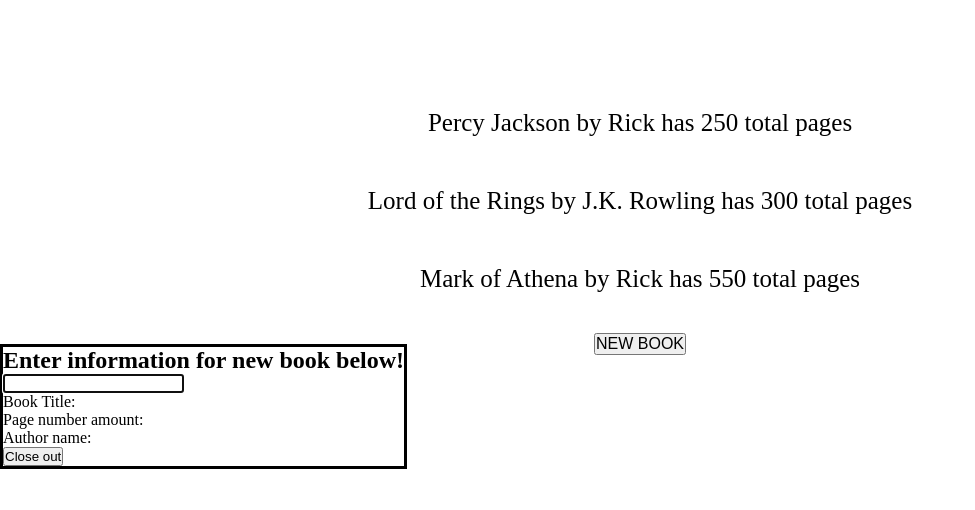
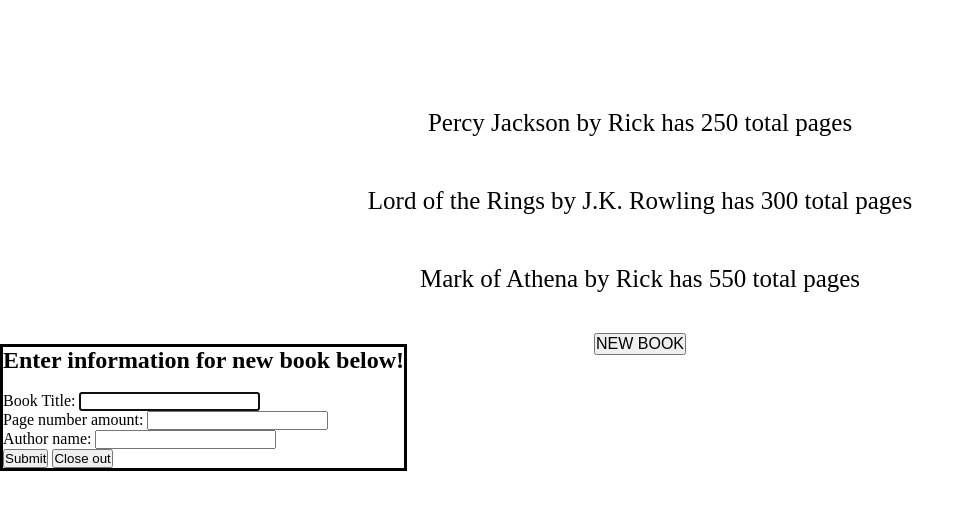
Before and after one commit to alanzhang03/Library, a plain HTML site: page index.html in a window 1280 px wide. Both pictures are taken after a click on the button "NEW BOOK". Shown: the part 58-568 px from the top of the page, without its empty margins (0-975 px from the left). Drawn offline with Linux system fonts and the light colour scheme.

Commit message:
submit form

```diff
--- a/index.html
+++ b/index.html
@@ -17,12 +17,21 @@
         <div id="form-container">
             <dialog id="form">
                 <h2>Enter information for new book below!</h2>
-                <input>
                 <br>
-                <p>Book Title:</p>
-                <p>Page number amount:</p>
-                <p>Author name:</p>
-                <button id="close-modal">Close out</button>
+                <p>Book Title:
+                    <input>
+                </p>
+                <p>Page number amount:
+                    <input>
+                </p>
+                <p>Author name:
+                    <input>
+                </p>
+                <div>
+                    <button id="submit-form">Submit</button>
+                    <button id="close-modal">Close out</button>
+                </div>
+
             </dialog>
         </div>
     </div>
```
